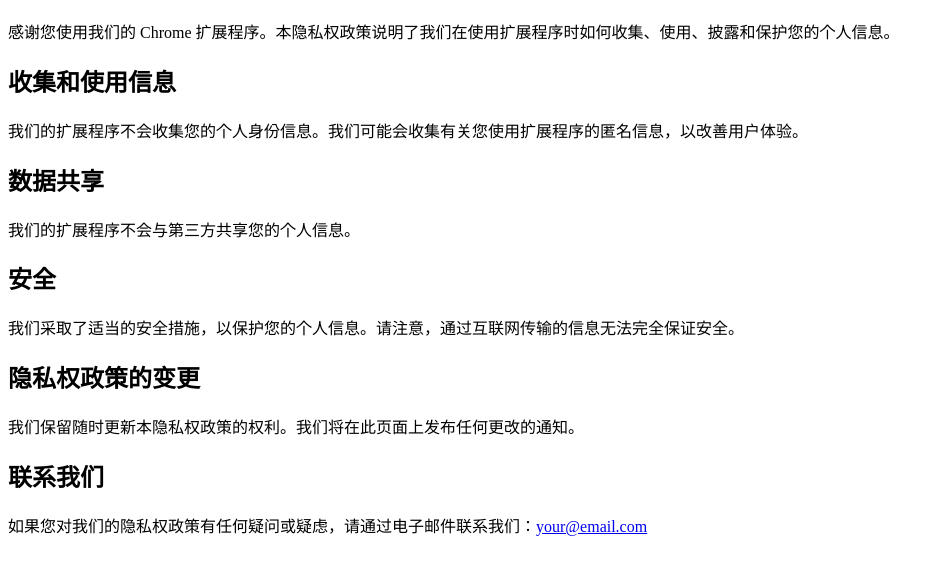
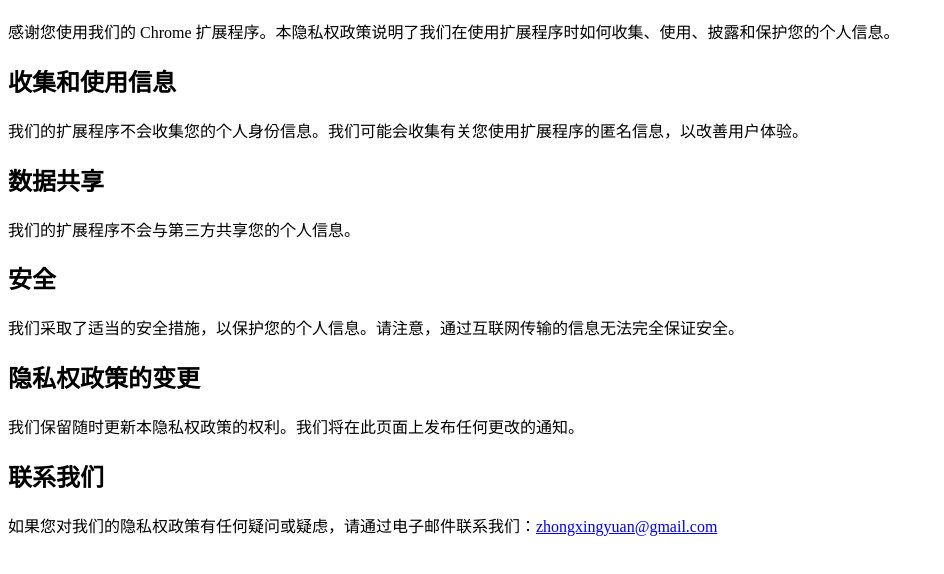
Before and after one commit to esonzhong/temu.github.io, a plain HTML site: page index.html in a window 1280 px wide. Shown: the part 70-644 px from the top of the page, without its empty margins (0-944 px from the left). Drawn offline with Linux system fonts and the light colour scheme.

Commit message:
Privacy Policy

```diff
--- a/index.html
+++ b/index.html
@@ -31,7 +31,7 @@
 
   <h2>联系我们</h2>
 
-  <p>如果您对我们的隐私权政策有任何疑问或疑虑，请通过电子邮件联系我们：<a href="mailto:your@email.com">your@email.com</a></p>
+  <p>如果您对我们的隐私权政策有任何疑问或疑虑，请通过电子邮件联系我们：<a href="mailto:your@email.com">zhongxingyuan@gmail.com</a></p>
 
 </body>
 
```
